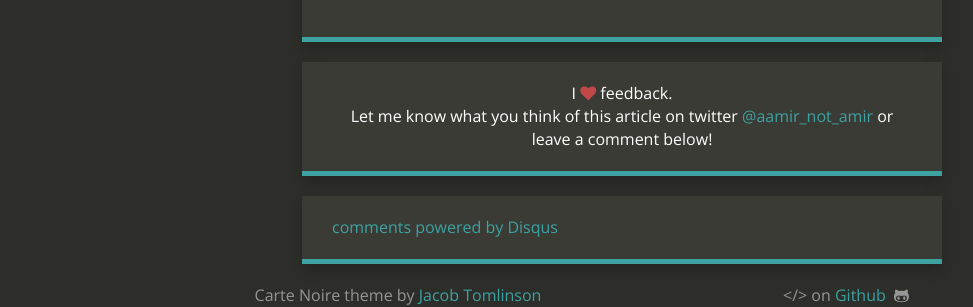
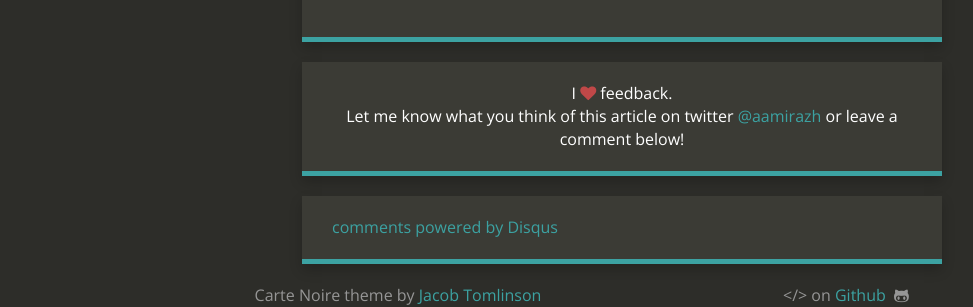
Before and after one commit to jacobtomlinson/carte-noire, a Jekyll site: the page built from drafts/2018-06-20-public-infrastructure.md, in a window 1280 px wide. Shown: the part 284-591 px from the top of the page, without its empty margins (18-991 px from the left). Built offline with Jekyll 4.4.1, drawn with Linux system fonts in a browser that asks for light colours; nearby versions of some CDN libraries; comment, search, counter and statistics services are not loaded.

Commit message:
Update Twitter username

```diff
--- a/_config.yml
+++ b/_config.yml
@@ -13,7 +13,7 @@ addthis_id: ra-575cb03f29af3a6d
 post_limit: 5
 
 # Social usernames/URLs
-twitter_username: aamir_not_amir
+twitter_username: aamirazh
 facebook_username: aamirazh
 tumblr_username:
 github_username:  aamirazh
```
